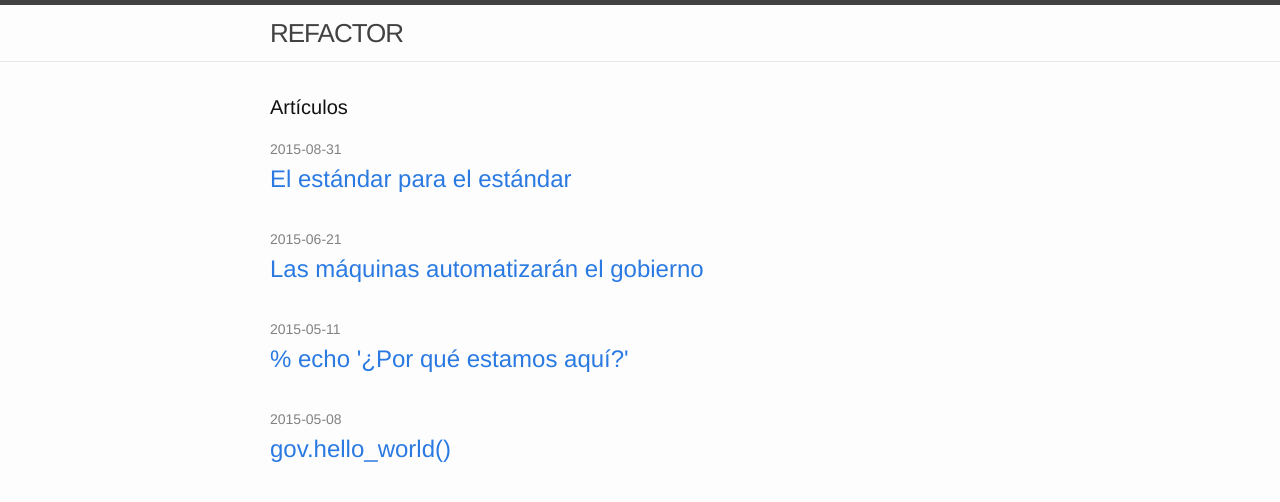
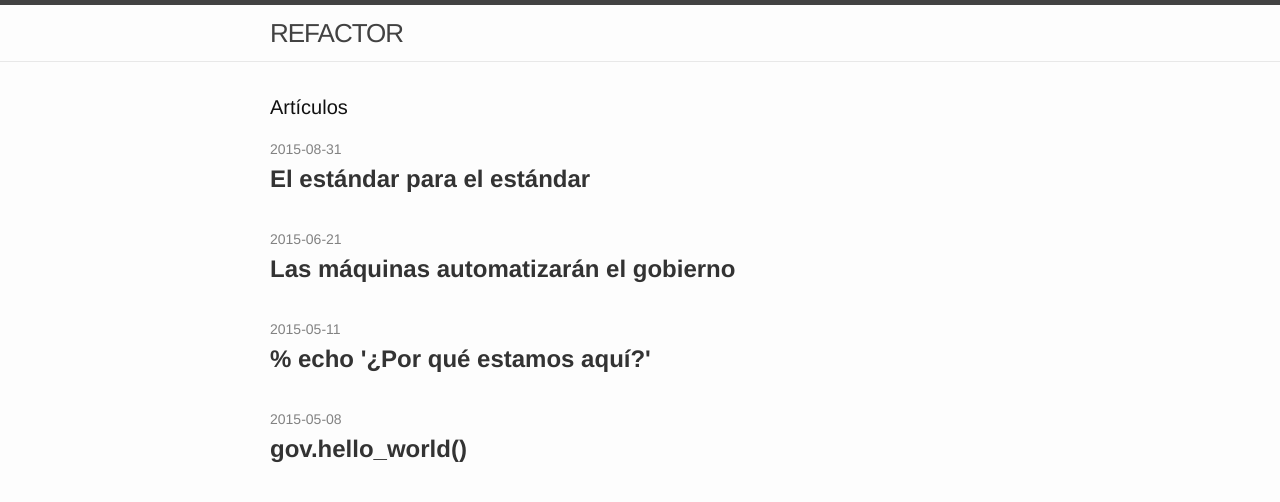
Before and after one commit to defvol/refactor, a Jekyll site: the page built from index.html, in a window 1280 px wide. Shown: the top 502 px of the page. Built offline with Jekyll 4.4.1, drawn with Linux system fonts in a browser that asks for light colours.

Commit message:
Style home links black

```diff
--- a/_sass/_layout.scss
+++ b/_sass/_layout.scss
@@ -183,7 +183,9 @@
     color: $grey-color;
 }
 
-.post-link {
+.post-link, .post-link:visited {
+    color: #333;
+    font-weight: bold;
     display: block;
     font-size: 24px;
 }
```
